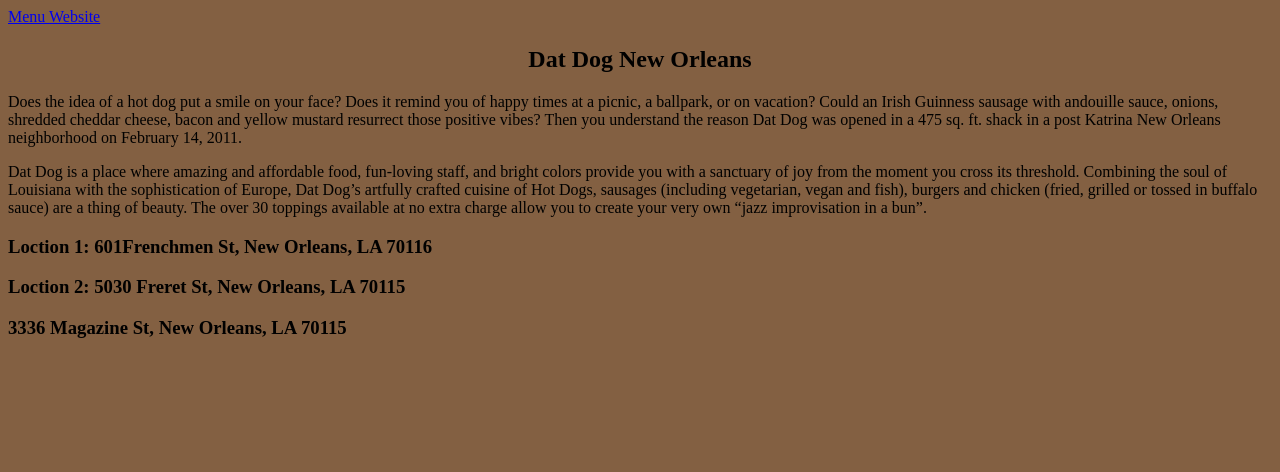
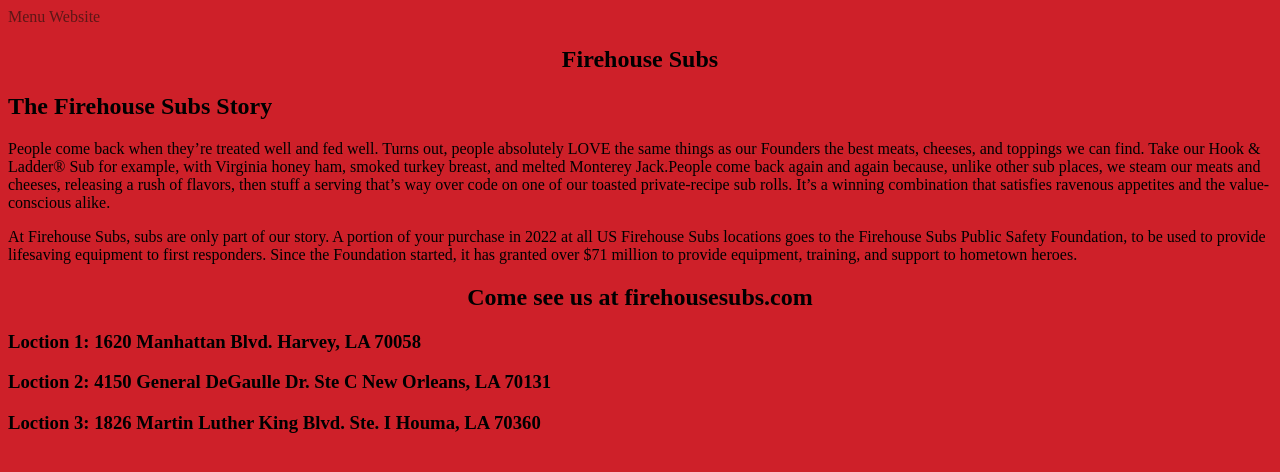
Before and after one commit to JenniferClouseXD/JenniferClouseXD, a plain HTML site: page datDog/index.html in a window 1280 px wide. Drawn offline with Linux system fonts and the light colour scheme.

Commit message:
progress

```diff
--- a/datDog/datDog.css
+++ b/datDog/datDog.css
@@ -1,3 +1,22 @@
 body {
-    background-color:rgb(131, 96, 66) ;
+   background-color: #ce2029;
 }
+h1 {
+    text-align: center;
+  }
+  a:link {
+    color: rgb(94, 23, 23);
+   text-decoration: none;
+  }
+  a:visited {
+    color: black;
+    text-decoration: none;
+  }
+  a:hover {
+    color: orangered;
+    text-decoration: none;
+  }
+  a:active {
+    color:red;
+    text-decoration: none;
+  }
--- a/datDog/index.html
+++ b/datDog/index.html
@@ -1,32 +1,42 @@
 <!DOCTYPE HTML>
 <html>
+
 <head>
-       <title>Dat Dog New Orleans</title>
-       <style>
-            h1{
-                text-align: center;
-            }
-       </style>
+  <title>Firehouse Subs</title>
+
   <link rel="stylesheet" href="datDog.css">
 </head>
 
 <body>
+
   <nav>
-        <a href = "https://www.datdog.com/menu" target ="_blank"> Menu </a>
-        <a href = "https://www.datdog.com/" target = "_blank"> Website</a>
+    <a href="https://www.firehousesubs.com/our-food/" target="_blank"> Menu </a>
+    <a href="https://www.firehousesubs.com/" target="_blank"> Website</a>
     <main>
-            <h1>Dat Dog New Orleans</h1>
-
+      <h1>Firehouse Subs</h1>
+      <div id="mainContent">
+        <h2>The Firehouse Subs Story</h2>
+        <p>People come back when they’re treated well and fed well. Turns out, people absolutely LOVE the same
+          things as our Founders the best meats, cheeses, and toppings we can find. Take our Hook & Ladder® Sub for
+          example, with Virginia honey ham, smoked turkey breast, and melted Monterey Jack.People come back again
+          and again because, unlike other sub places, we steam our meats and cheeses,
+          releasing a rush of flavors, then stuff a serving that’s way over code on one of our toasted
+          private-recipe sub rolls. It’s a winning combination that satisfies ravenous appetites and the
+          value-conscious alike.</p>
+        <p>At Firehouse Subs, subs are only part of our story. A portion of your purchase in 2022 at all US
+          Firehouse Subs locations goes to the Firehouse Subs Public Safety Foundation, to be used to provide
+          lifesaving equipment to first responders. Since the Foundation started, it has granted over $71 million to
+          provide equipment, training, and support to hometown heroes.</p>
+      </div>
+      <h1>Come see us at firehousesubs.com</h1>
       <table>
-              <header>
-                <p>Does the idea of a hot dog put a smile on your face?  Does it remind you of happy times at a picnic, a ballpark, or on vacation?  Could an Irish Guinness sausage with andouille sauce, onions, shredded cheddar cheese, bacon and yellow mustard resurrect those positive vibes?  Then you understand the reason Dat Dog was opened in a 475 sq. ft. shack in a post Katrina New Orleans neighborhood on February 14, 2011.</p>
-                <p> Dat Dog is a place where amazing and affordable food, fun-loving staff, and bright colors provide you with a sanctuary of joy from the moment you cross its threshold. Combining the soul  of Louisiana with the sophistication of Europe, Dat Dog’s artfully crafted cuisine of Hot Dogs, sausages (including vegetarian, vegan and fish), burgers and chicken (fried, grilled or tossed in buffalo sauce) are a thing of beauty. The over 30 toppings available at no extra charge allow you to create your very own “jazz improvisation in a bun”.</p>
-              </header>
-                <h3>Loction 1: 601Frenchmen St, New Orleans, LA 70116</h3>
-                <h3>Loction 2: 5030 Freret St, New Orleans, LA 70115</h3>
-                <h3>3336 Magazine St, New Orleans, LA 70115</h3>
+        <h3>Loction 1: 1620 Manhattan Blvd. Harvey, LA 70058</h3>
+        <h3>Loction 2: 4150 General DeGaulle Dr. Ste C New Orleans, LA 70131</h3>
+        <h3>Loction 3: 1826 Martin Luther King Blvd. Ste. I Houma, LA 70360</h3>
       </table>
     </main>
   </nav>
+
 </body>
+
 </html>
```
Also changed, not shown: 1 other file. Lines whose indentation alone changed are shown as unchanged.
